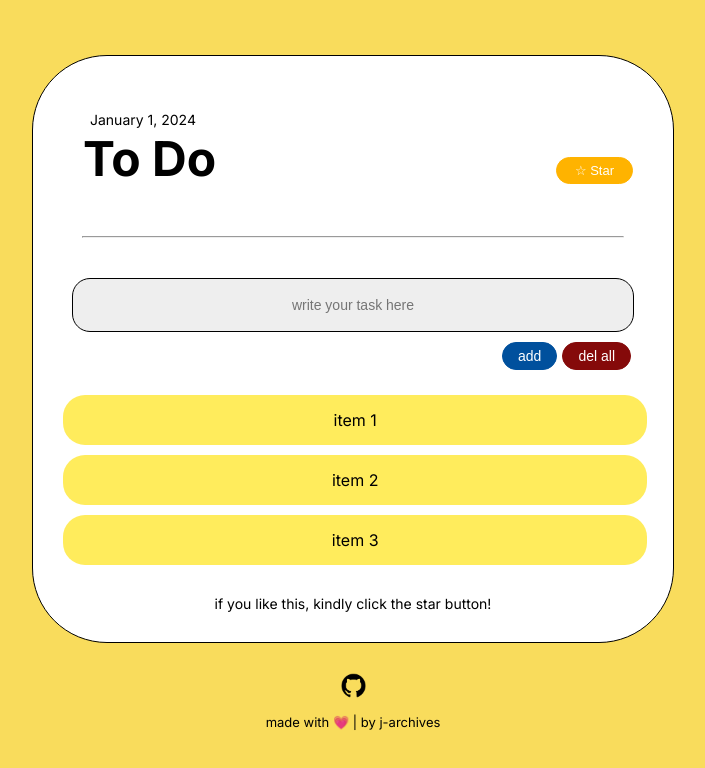
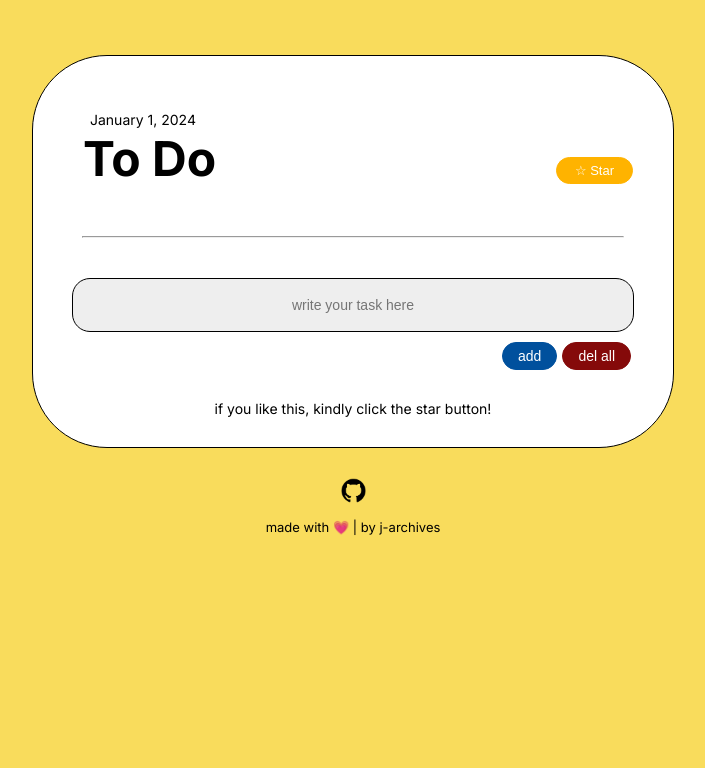
Before and after one commit to judiemosinabre/Learn-JavaScript, a browser extension: page toDoList/index.html in a window 1280 px wide. Shown: the whole page, without its empty margins (287-992 px from the left). Drawn offline with Linux system fonts and the light colour scheme.

Commit message:
removed li items

```diff
--- a/toDoList/index.html
+++ b/toDoList/index.html
@@ -19,10 +19,10 @@
                 <button id="add-button">add</button>
                 <button id="delete-all-button">del all</button>
             </div>
-            <ul>
-                <li>item 1</li>
+            <ul class="list-container">
+                <!-- <li>item 1</li>
                 <li>item 2</li>
-                <li>item 3</li>
+                <li>item 3</li> -->
             </ul>
             <p id="credits">if you like this, kindly click the star button!</p>
         </div>
```
